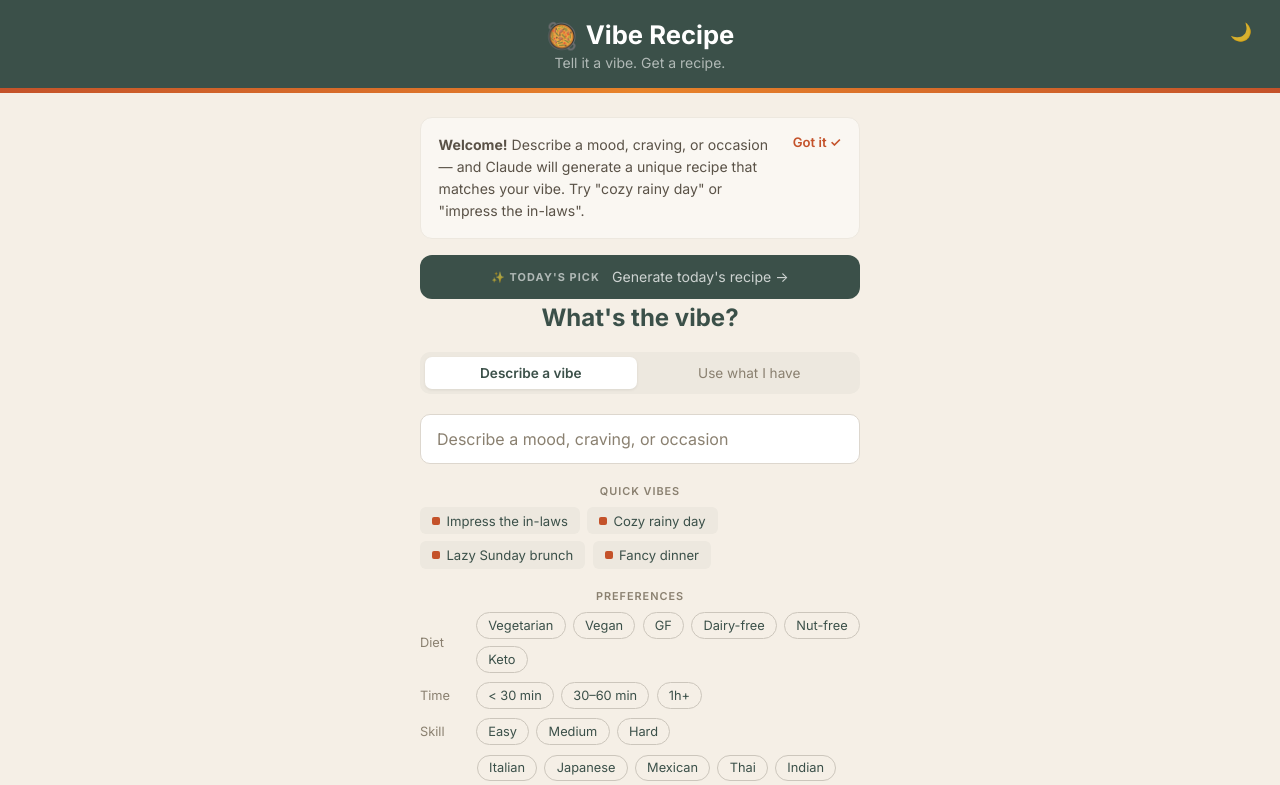
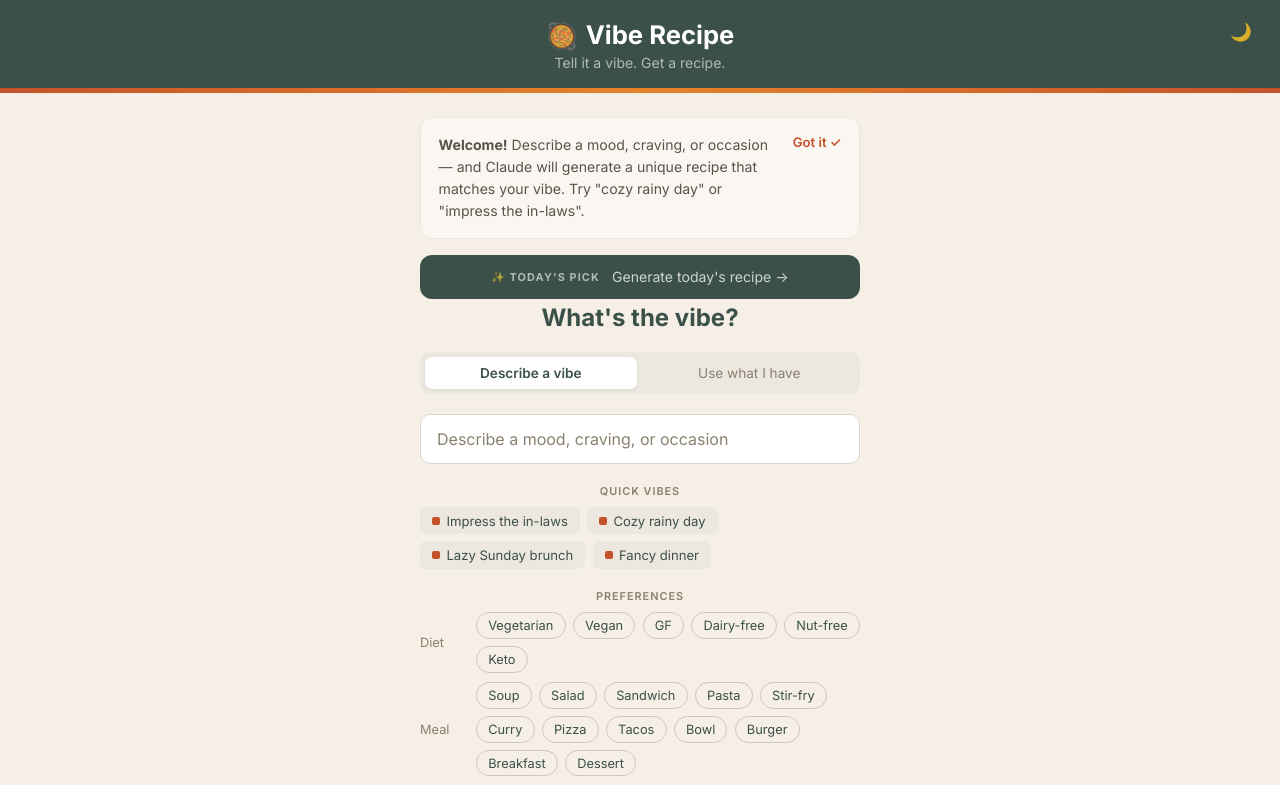
Before and after one commit to NSurawski/vibe-recipe-generator, a React (Vite) app in the folder client/: page / in a window 1280 px wide. Shown: the top 785 px of the page. Built offline with nearby package versions, Linux system fonts and the light colour scheme; no server answers.

Commit message:
feat: add optional meal type filter to recipe generator
Adds a Meal row to the preferences section in VibeInput with 12
options (Soup, Salad, Sandwich, Pasta, etc.). Selection is passed
to the server and included in the Claude prompt as "Meal type: X".

```diff
--- a/client/src/App.tsx
+++ b/client/src/App.tsx
@@ -22,7 +22,7 @@ export default function App() {
   const [retryAfter, setRetryAfter] = useState<number | null>(null);
   const [streamingText, setStreamingText] = useState("");
   const lastVibe = useRef("");
-  const lastPrefs = useRef<Preferences>({ diet: [], time: "", skill: "", cuisine: "" });
+  const lastPrefs = useRef<Preferences>({ diet: [], time: "", skill: "", cuisine: "", mealType: "" });
   const activeController = useRef<AbortController | null>(null);
   const { history, addToHistory, toggleFavorite, rateRecipe, updateNote, deleteEntry, updateServings, setCollection } = useRecipeHistory();
   const isDailyRecipeRef = useRef(false);
@@ -189,7 +189,7 @@ export default function App() {
   const handleGenerateDaily = () => {
     const vibe = DAILY_VIBES[Math.floor(Math.random() * DAILY_VIBES.length)];
     isDailyRecipeRef.current = true;
-    generateRecipe(vibe, { diet: [], time: "", skill: "", cuisine: "" });
+    generateRecipe(vibe, { diet: [], time: "", skill: "", cuisine: "", mealType: "" });
   };
 
   const mainRef = useRef<HTMLElement>(null);
@@ -379,7 +379,7 @@ export default function App() {
                 onDelete={deleteEntry}
               />
             ) : (
-              <EmptyHistory onGenerate={(vibe) => generateRecipe(vibe, { diet: [], time: "", skill: "", cuisine: "" })} />
+              <EmptyHistory onGenerate={(vibe) => generateRecipe(vibe, { diet: [], time: "", skill: "", cuisine: "", mealType: "" })} />
             )}
           </div>
         )}
--- a/client/src/components/VibeInput.tsx
+++ b/client/src/components/VibeInput.tsx
@@ -23,6 +23,10 @@ const QUICK_VIBES = pickRandom(ALL_VIBES, 4);
 const DIET_OPTIONS = ["Vegetarian", "Vegan", "GF", "Dairy-free", "Nut-free", "Keto"];
 const TIME_OPTIONS = ["< 30 min", "30–60 min", "1h+"];
 const SKILL_OPTIONS = ["Easy", "Medium", "Hard"];
+const MEAL_TYPE_OPTIONS = [
+  "Soup", "Salad", "Sandwich", "Pasta", "Stir-fry",
+  "Curry", "Pizza", "Tacos", "Bowl", "Burger", "Breakfast", "Dessert",
+];
 const CUISINE_OPTIONS = [
   "Italian", "Japanese", "Mexican", "Thai", "Indian",
   "Mediterranean", "French", "Korean", "Middle Eastern", "American",
@@ -36,19 +40,20 @@ export default function VibeInput({ onSubmit }: VibeInputProps) {
   const [time, setTime] = useState("");
   const [skill, setSkill] = useState("");
   const [cuisine, setCuisine] = useState("");
+  const [mealType, setMealType] = useState("");
 
   const handleSubmit = (e: FormEvent) => {
     e.preventDefault();
     if (mode === "vibe" && vibe.trim()) {
-      onSubmit(vibe.trim(), { diet, time, skill, cuisine });
+      onSubmit(vibe.trim(), { diet, time, skill, cuisine, mealType });
     } else if (mode === "ingredients" && ingredients.trim()) {
-      onSubmit(`I have these ingredients: ${ingredients.trim()}. Make something great with them.`, { diet, time, skill, cuisine });
+      onSubmit(`I have these ingredients: ${ingredients.trim()}. Make something great with them.`, { diet, time, skill, cuisine, mealType });
     }
   };
 
   const handleSurprise = () => {
     const randomVibe = ALL_VIBES[Math.floor(Math.random() * ALL_VIBES.length)];
-    onSubmit(randomVibe, { diet, time, skill, cuisine });
+    onSubmit(randomVibe, { diet, time, skill, cuisine, mealType });
   };
 
   const toggleDiet = (option: string) => {
@@ -144,6 +149,21 @@ export default function VibeInput({ onSubmit }: VibeInputProps) {
           </div>
         </div>
         <div className={styles.prefRow}>
+          <span className={styles.prefLabel}>Meal</span>
+          <div className={styles.chips}>
+            {MEAL_TYPE_OPTIONS.map((option) => (
+              <button
+                key={option}
+                type="button"
+                className={`${styles.prefChip} ${mealType === option ? styles.prefChipActive : ""}`}
+                onClick={() => setMealType(mealType === option ? "" : option)}
+              >
+                {option}
+              </button>
+            ))}
+          </div>
+        </div>
+        <div className={styles.prefRow}>
           <span className={styles.prefLabel}>Time</span>
           <div className={styles.chips}>
             {TIME_OPTIONS.map((option) => (
--- a/client/src/types.ts
+++ b/client/src/types.ts
@@ -23,4 +23,5 @@ export interface Preferences {
   time: string;
   skill: string;
   cuisine: string;
+  mealType: string;
 }
```
Also changed, not shown: 1 other file (tests, documents, lock files or other folders).
